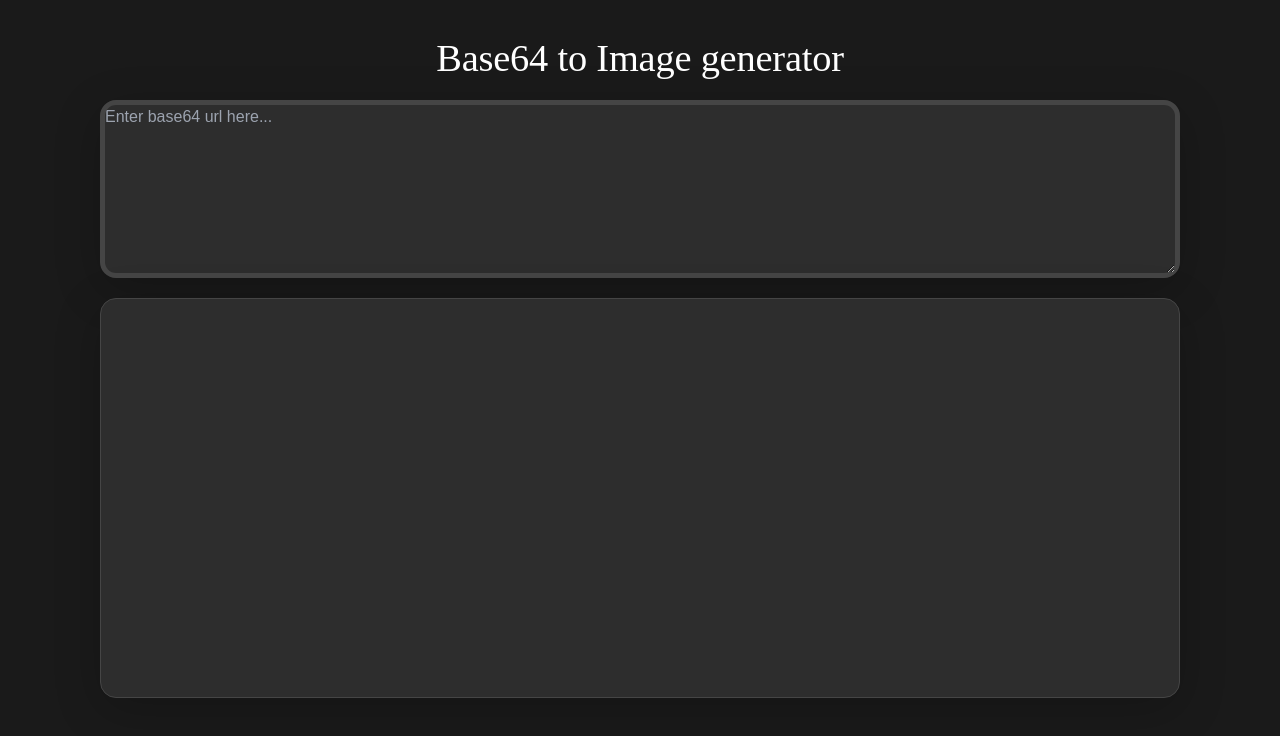
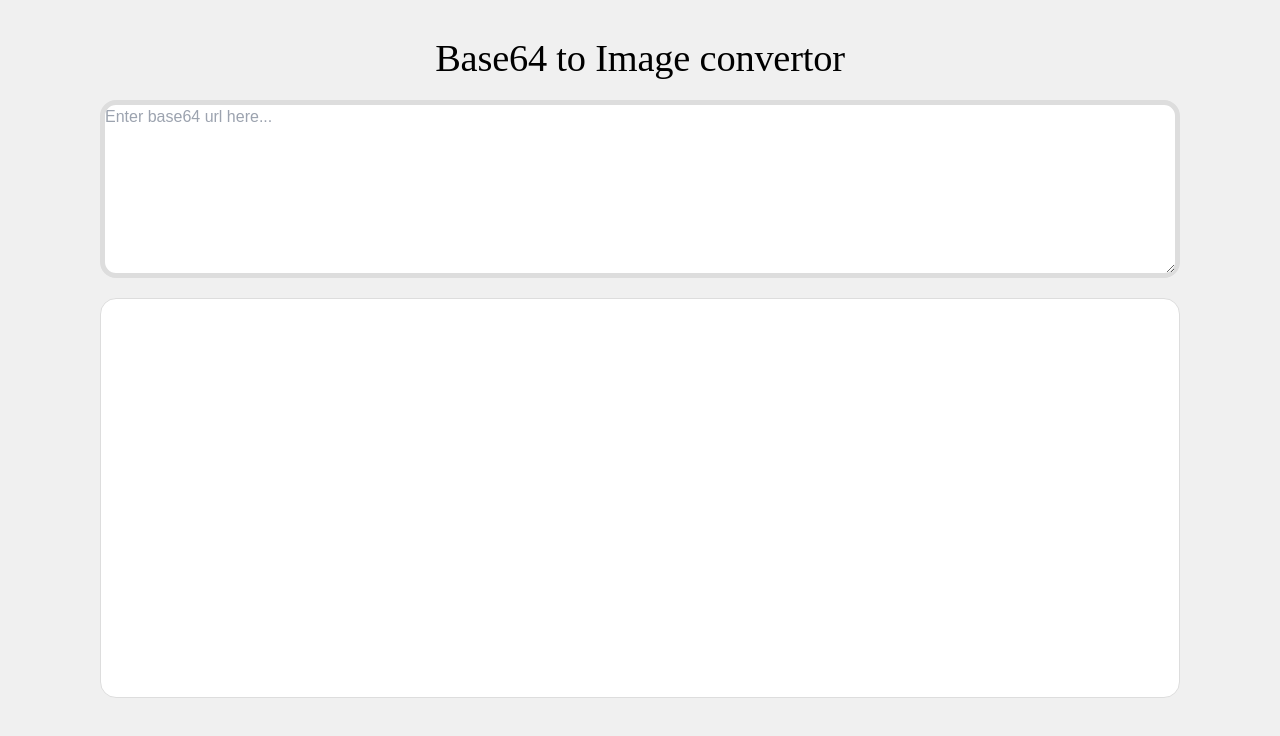
Before and after one commit to RahulThummar/base64-to-image-generator, a React (Create React App) app: page / in a window 1280 px wide. Shown: the top 736 px of the page. Built offline with nearby package versions, Linux system fonts and the light colour scheme.

Commit message:
change them black to white

```diff
--- a/src/components/InputForm.js
+++ b/src/components/InputForm.js
@@ -37,7 +37,7 @@ const InputForm = () => {
   return (
     <div className="main-container">
       <div className="content-wrapper">
-        <h2 className="mt-5 text-white">Base64 to Image generator</h2>
+        <h2 className="mt-5 ">Base64 to Image convertor</h2>
         <div className="input-container mt-3">
           <textarea
             autoFocus
--- a/src/index.css
+++ b/src/index.css
@@ -12,7 +12,7 @@
 }
 
 html {
-  color: #ffffff;
+  color: #000000; /* Changed to black for light theme */
   scroll-behavior: smooth;
 }
 
@@ -20,7 +20,7 @@ body {
   display: flex;
   justify-content: center;
   align-items: center;
-  background: #1a1a1a;
+  background: #f0f0f0; /* Changed to light gray for light theme */
 }
 
 :focus {
@@ -40,7 +40,7 @@ body {
 }
 
 h2 {
-  color: #ffffff;
+  color: #000000; /* Changed to black for light theme */
   text-align: center;
   font-size: 3vw;
   letter-spacing: -0.2px;
@@ -52,7 +52,7 @@ p {
   text-align: center;
   margin-top: 1.5rem;
   margin-bottom: 6.25rem;
-  color: #cccccc;
+  color: #666666; /* Changed to dark gray for light theme */
   font-size: 1.2vw;
 }
 
@@ -62,9 +62,9 @@ p {
   min-height: 400px;
   padding: 18px;
   position: relative;
-  box-shadow: 0 12px 48px 0px rgba(0, 0, 0, 0.2);
-  background: #2d2d2d;
-  border: 0.5px solid #454545;
+  box-shadow: 0 12px 48px 0px rgba(0, 0, 0, 0);
+  background: #ffffff; /* Changed to white for light theme */
+  border: 0.5px solid #dddddd; /* Changed to light gray for light theme */
   border-radius: 16px;
   display: flex;
   justify-content: center;
@@ -98,7 +98,7 @@ p {
 
 .download-button:hover {
   background-color: #2779bd;
-  box-shadow: 0 8px 16px rgba(0, 0, 0, 0.2);
+  box-shadow: 0 8px 16px rgba(0, 0, 0, 0.1);
 }
 
 .download-button:disabled {
@@ -114,16 +114,16 @@ p {
   /* border-radius: 8px; */
 }
 
- .text-area {
-  box-shadow: 0 12px 48px 0px rgba(0, 0, 0, 0.2);
-  background: #2d2d2d;
-  border: 5px solid #454545;
+.text-area {
+  box-shadow: 0 12px 48px 0px rgba(0, 0, 0, 0);
+  background: #ffffff; /* Changed to white for light theme */
+  border: 5px solid #dddddd; /* Changed to light gray for light theme */
   border-radius: 16px;
-  color: #ffffff;
+  color: #000000; /* Changed to black for light theme */
   overflow-x: hidden;
   /* Custom scrollbar styles */
   scrollbar-width: thin;
-  scrollbar-color: #888 #2d2d2d;
+  scrollbar-color: #888 #ffffff; /* Changed scrollbar track to white */
 }
 
 /* For WebKit browsers */
@@ -132,19 +132,19 @@ p {
 }
 
 .text-area::-webkit-scrollbar-track {
-  background: #2d2d2d;
+  background: #ffffff; /* Changed scrollbar track to white */
 }
 
 .text-area::-webkit-scrollbar-thumb {
   background-color: #888;
   border-radius: 10px;
-  border: 2px solid #2d2d2d;
+  border: 2px solid #ffffff; /* Changed scrollbar thumb border to white */
 }
 
 /* For Firefox */
 .text-area {
   scrollbar-width: thin;
-  scrollbar-color: #888 #2d2d2d;
+  scrollbar-color: #888 #ffffff; /* Changed scrollbar track to white */
 }
 
 /* Optional: Hover effect */
```
